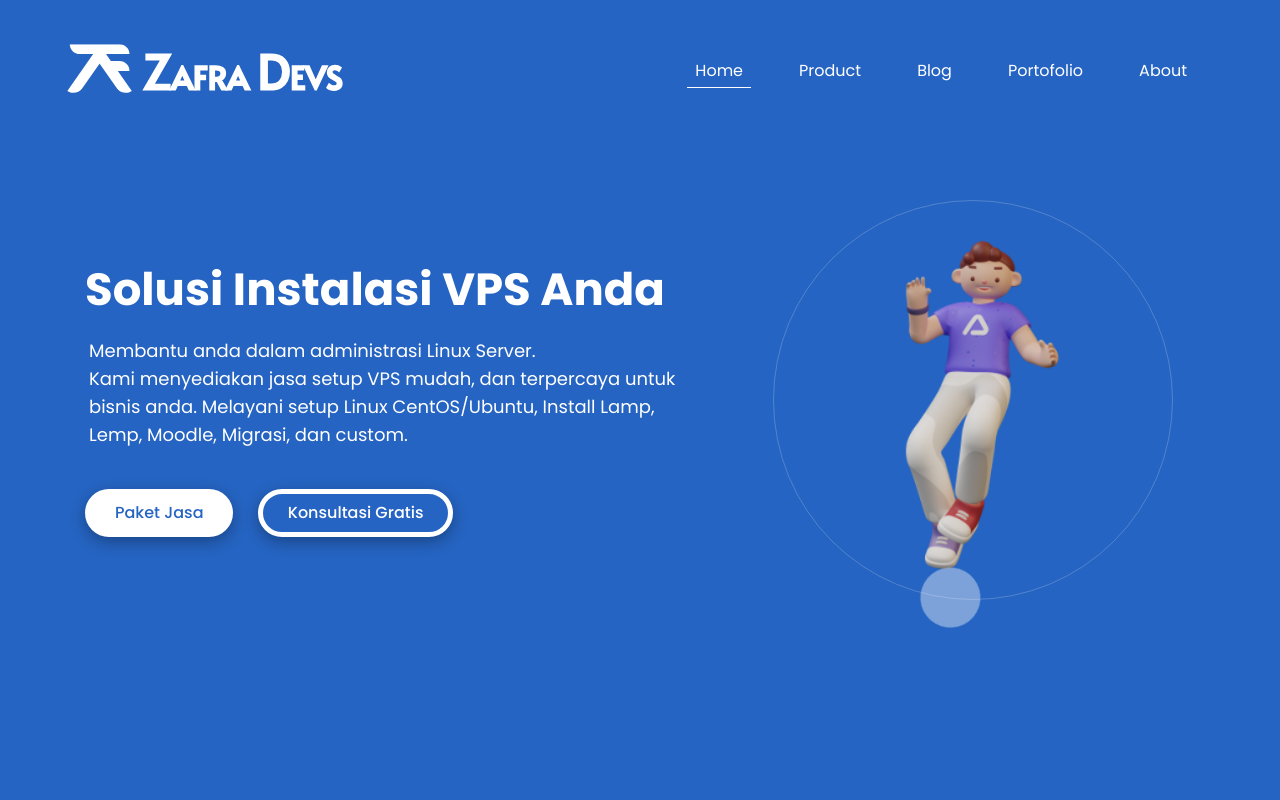
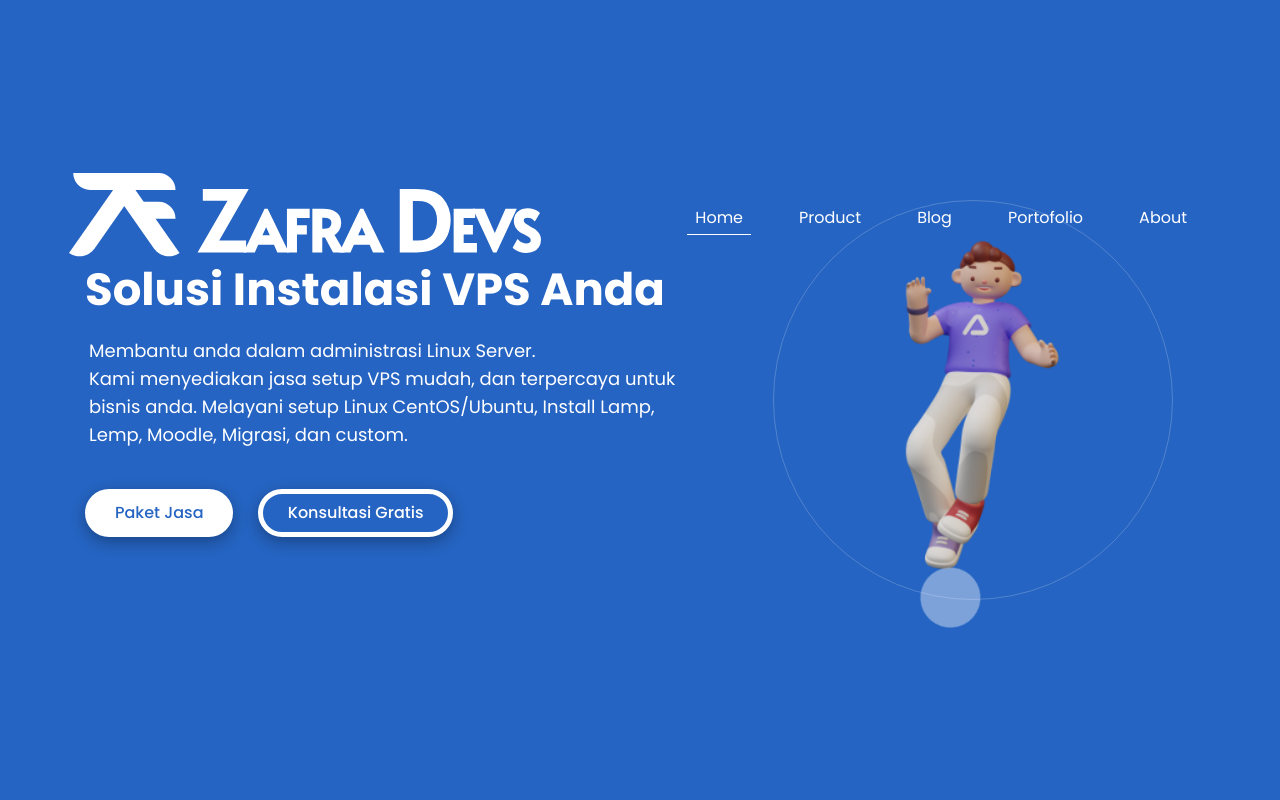
Before and after one commit to zafradevs/zafra-landing-page, a plain HTML site: page index.html in a window 1280 px wide. Shown: the top 800 px of the page. Drawn offline with nearby package versions, Linux system fonts and the light colour scheme.

Commit message:
Fixing Navbar-Brand

```diff
--- a/assets/css/style.css
+++ b/assets/css/style.css
@@ -155,8 +155,8 @@ svg{
     text-transform: capitalize;
 }
 .navbar-brand img{
-    width: 300px;
-    height: 105px;
+    width: 500px;
+    height: 400px;
     margin-left: -20px;
 }
 .navbar .nav-item{
```
